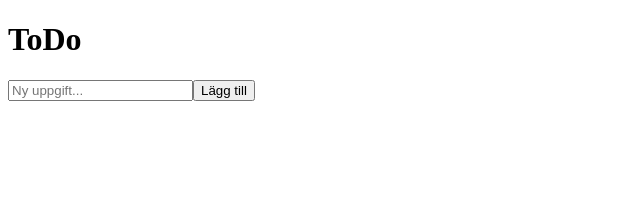
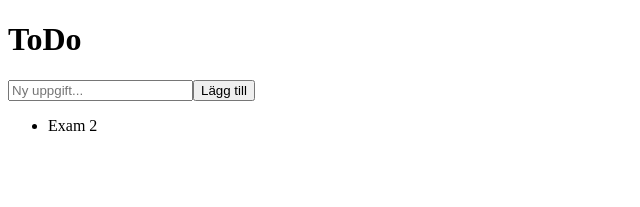
Before and after one commit to Isacsven/exam-2-todo-app, a React (Vite) app: page / in a window 1280 px wide. Shown: the top 207 px of the page, without its empty margins (0-640 px from the left). Built offline with nearby package versions, Linux system fonts and the light colour scheme.

Commit message:
Todos state + dynamisk rendring och draft state + koppla med input

```diff
--- a/src/App.jsx
+++ b/src/App.jsx
@@ -1,16 +1,24 @@
-import "./App.css";
+import { useState } from "react";
 
 function App() {
+  const [todos, setTodos] = useState([{ id: 1, text: "Exam 2" }]);
+  const [draft, setDraft] = useState("");
+
   return (
     <main>
       <h1>ToDo</h1>
 
       <form>
-        <input placeholder="Ny uppgift..." />
+        <input value={draft} onChange={e => setDraft(e.target.value)} placeholder="Ny uppgift..." />
         <button type="submit">Lägg till</button>
       </form>
 
       <ul>
+        {todos.map((t) => (
+          <li key={t.id}>
+            {t.text}
+          </li>
+        ))}
       </ul>
     </main>
   );
```
